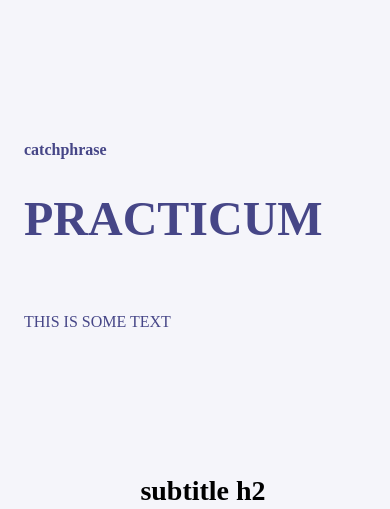
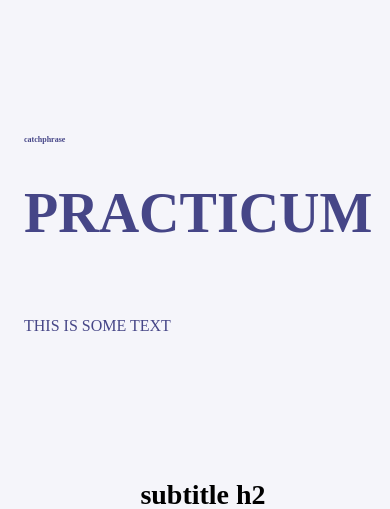
Before and after one commit to ISOTande/Practicum, a PHP site: page / in a window 390 px wide. Shown: the part 156-665 px from the top of the page. Run offline with PHP 8.4, Linux system fonts and the light colour scheme.

Commit message:
Update style.css

```diff
--- a/style.css
+++ b/style.css
@@ -267,11 +267,11 @@ body {
 
 .title-textbox h1 {
     font-family: "Julius Sans One";
-    font-size: 3em;
+    font-size: 3.5em;
   }
 
 .title-textbox h2 {
-    font-size: 1em;
+    font-size: 0.5em;
     font-family: "Archivo Narrow";
   }
 
```
